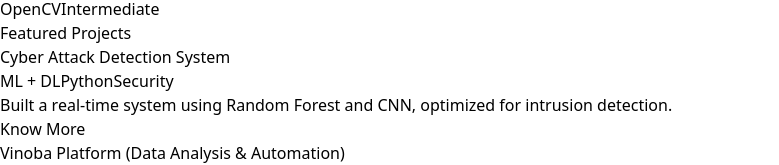
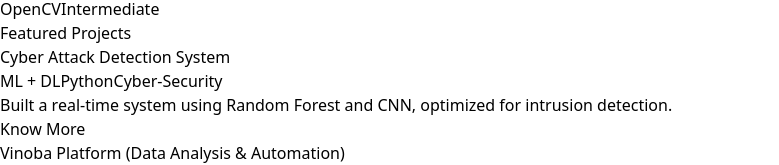
Before and after one commit to omkarsinare/Portfolio, a Next.js app: page / in a window 1280 px wide. Shown: the part 5417-5582 px from the top of the page, without its empty margins (0-779 px from the left). Built offline with nearby package versions, Linux system fonts and the light colour scheme.

Commit message:
Modify tags and images for Cyber Attack project
Updated project tags and image paths for Cyber Attack Detection System.

```diff
--- a/app/page.tsx
+++ b/app/page.tsx
@@ -205,15 +205,15 @@ export default function Home() {
         {
             title: "Cyber Attack Detection System",
             desc: "Built a real-time system using Random Forest and CNN, optimized for intrusion detection.",
-            tags: ["ML + DL", "Python", "Security"],
+            tags: ["ML + DL", "Python", "Cyber-Security"],
             hasArchitecture: true,
             details: [
                 "Developed a hybrid detection framework utilizing Random Forest and XGBoost for structured data classification, integrated with a CNN to identify complex spatial patterns.",
                 "Performed feature engineering and dimensionality reduction to isolate the top 10 most impactful features, significantly lowering computational latency.",
                 "Outcome: Achieved a high-performance, real-time monitoring system capable of flagging malicious activity with optimized model efficiency."
             ],
-            img1: "/Screenshot 2026-04-11 152705.png",
-            img2: "/Screenshot 2026-04-11 152719.png"
+            img1: "/cyber-arch-2.png",
+            img2: "/cyber-arch-1.png"
         },
         {
             title: "Vinoba Platform (Data Analysis & Automation)",
```
